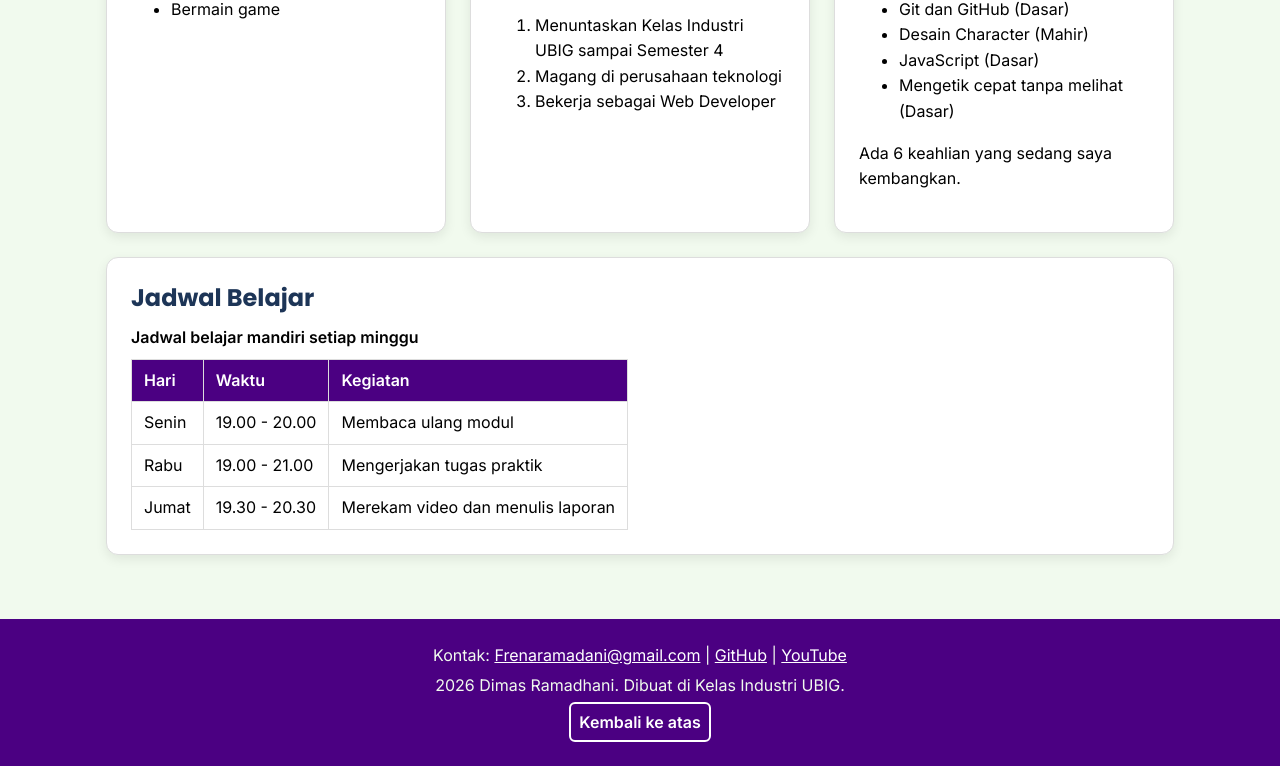
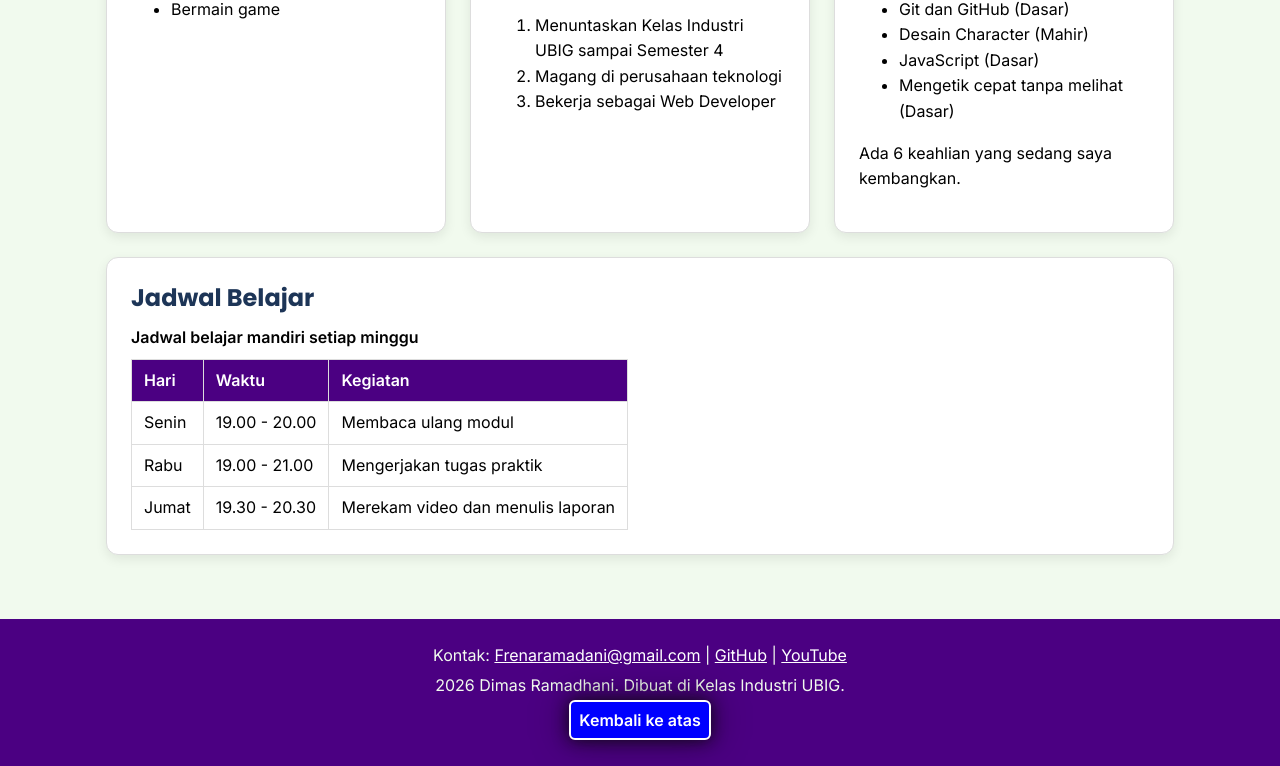
Before and after one commit to frenaramadani/Dimas-Portofolio, a plain HTML site: page index.html in a window 1280 px wide. In both pictures the pointer is over the button "Kembali ke atas". Shown: the part 738-1504 px from the top of the page. Drawn offline with Linux system fonts and the light colour scheme.

```diff
--- a/css/style.css
+++ b/css/style.css
@@ -338,4 +338,15 @@ body.gelap {
   background-color: (transparent);
   border: 2px solid white;
   padding: 0.5rem;
+  transition: box-shadow 0.3s ease, transform 0.3s ease, background-color 0.3s ease;
+
 }
+.tombol-atas:hover{
+  background-color: blue;
+  transform: scale(1.1);
+  transform: translate(11);
+  box-shadow: 4px 4px 4px 4px blue;
+  transform: translateY(-2px);
+  box-shadow: 0 0 15px rgba(10, 10, 10, 0.8),
+              0 0 35px rgba(12, 12, 12, 0.5);
+}
```
Also changed, not shown: 1 other file.
